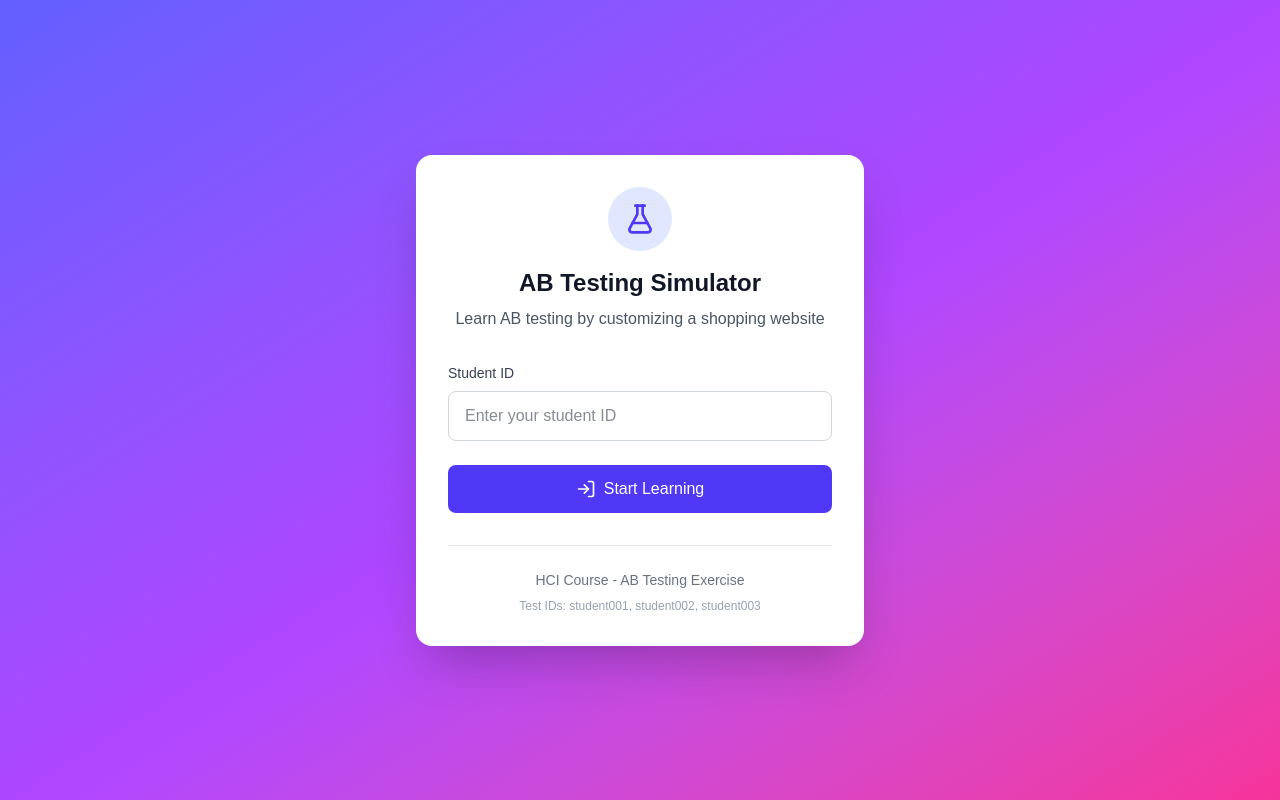
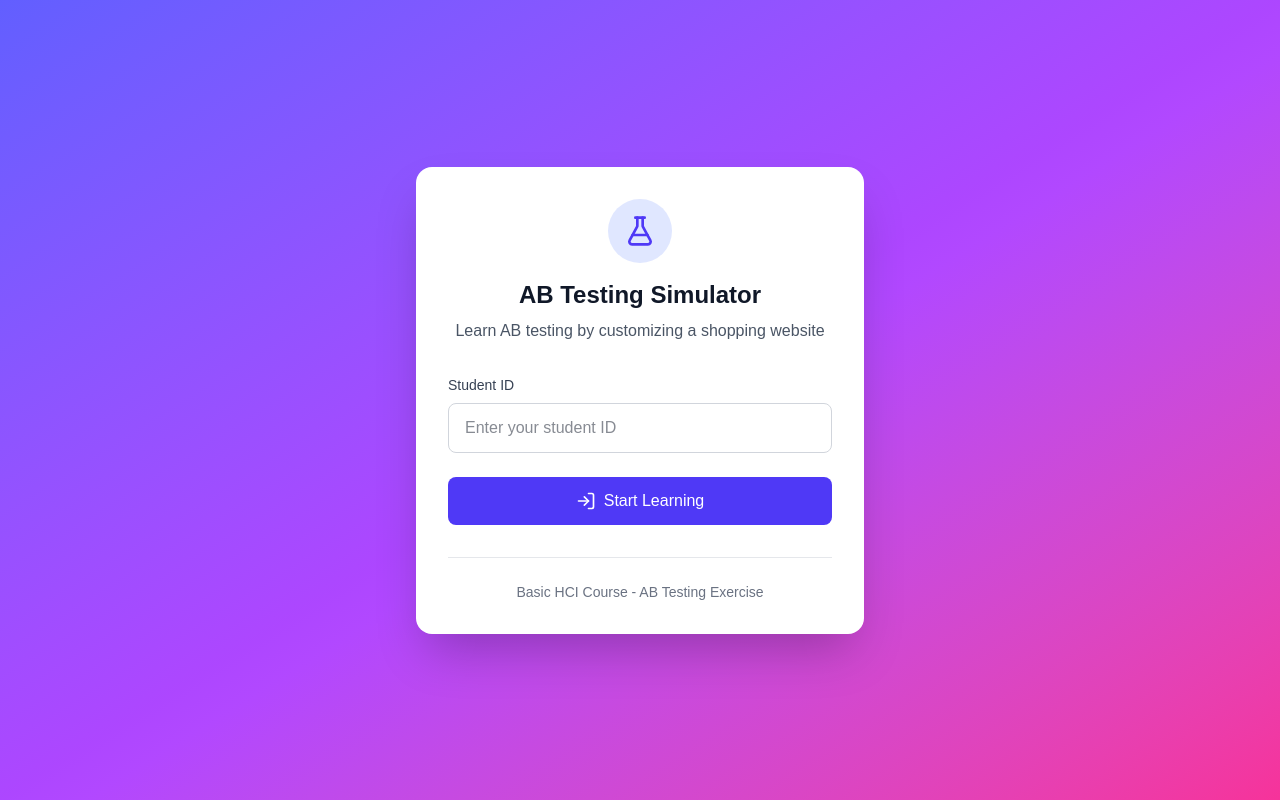
Before and after one commit to OskarHokkanen/AB-testing, a Next.js app: page / in a window 1280 px wide. Built offline with nearby package versions, Linux system fonts and the light colour scheme.

Commit message:
Did an experiment with a group. Seems to work fine.

```diff
--- a/src/app/page.tsx
+++ b/src/app/page.tsx
@@ -101,10 +101,7 @@ export default function LoginPage() {
 
         <div className="mt-8 pt-6 border-t border-gray-200">
           <p className="text-center text-sm text-gray-500">
-            HCI Course - AB Testing Exercise
-          </p>
-          <p className="text-center text-xs text-gray-400 mt-2">
-            Test IDs: student001, student002, student003
+            Basic HCI Course - AB Testing Exercise
           </p>
         </div>
       </div>
--- a/src/components/ShoppingWebsite.tsx
+++ b/src/components/ShoppingWebsite.tsx
@@ -408,7 +408,7 @@ export default function ShoppingWebsite({
   const products = [
     {
       id: 1,
-      name: "Premium Wireless Headphones",
+      name: "Wireless Headphones",
       price: 149.99,
       originalPrice: 199.99,
       rating: 4.8,
```
